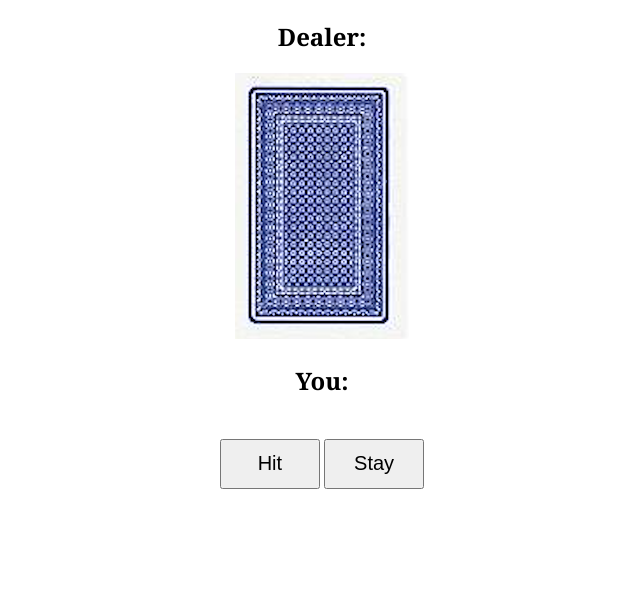
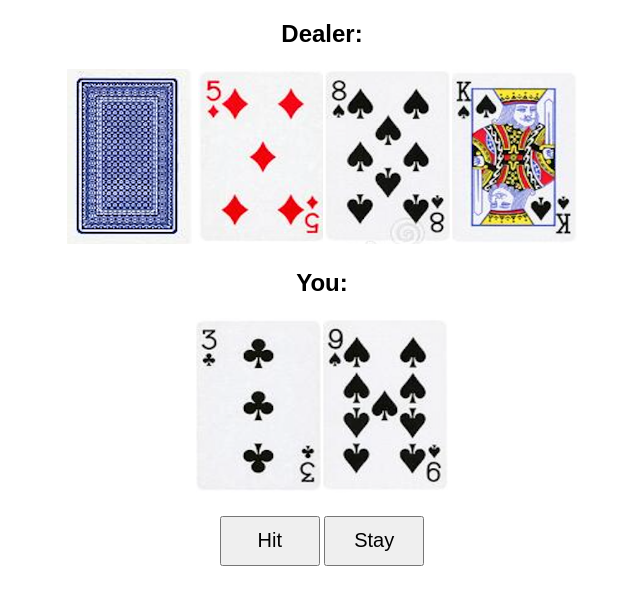
Before and after one commit to landoE324/BlackJack, a plain HTML site: page index.html in a window 1280 px wide. Shown: the whole page, without its empty margins (318-958 px from the left). Drawn offline with Linux system fonts and the light colour scheme.

Commit message:
fix error in html,work on js

```diff
--- a/index.html
+++ b/index.html
@@ -2,7 +2,6 @@
 <html lang="en">
 <head>
     <meta charset="UTF-8">
-    <meta http-equiv="X-UA-Compatible" content="IE=edge">
     <meta name="viewport" content="width=device-width, initial-scale=1.0">
     <title>Blackjack</title>
     <link rel="stylesheet" href="style.css">
@@ -10,8 +9,10 @@
 </head>
 <body>
     <h2>Dealer: <span id="dealer-sum"></span></h2>
-    <div id="dealer-cards"></div>
+    <div id="dealer-cards">
         <img id ="hidden" src="./cards/back.png">
+    </div>
+
     <h2>You: <span id="player-sum"></span></h2>
     <div id="player-cards"></div>
 
--- a/script.js
+++ b/script.js
@@ -0,0 +1,103 @@
+var dealerSum = 0;
+
+var playerSum = 0;
+
+var dealerAceCount = 0;
+var playerAceCount = 0;
+
+var hidden;
+var deck;
+
+var canHit = true; //allows player to draw while Sum is less than 21
+
+window.onload = function() {
+    buildDeck();
+    shuffleDeck();
+    startGame();
+}
+
+function buildDeck() {
+    let values = ["A","2","3","4","5","6","7","8","9","10","J","Q","K"]
+    let suites = ["C","D","H","S"];
+    deck = [];
+
+    for (var i = 0; i < suites.length; i++) {
+        for (var j = 0; j < values.length; j++) {
+            deck.push(values[j] + "-" + suites[i]);
+        }
+    }
+   // console.log(deck);
+}
+
+function shuffleDeck() {
+    for (var i = 0; i < deck.length; i++){
+        let j = Math.floor(Math.random() * deck.length); // (0-1) * 52 +> (0-51.9999)
+        let temp = deck[i];
+        deck[i] = deck[j];
+        deck[j] = temp;
+    }
+    console.log(deck);
+}
+
+function startGame() {
+    hidden = deck.pop();
+    dealerSum += getValue(hidden);
+    dealerAceCount += checkAce(hidden);
+    // console.log(hidden);
+  //  console.log(dealerSum);
+  while ( dealerSum < 17){
+    let cardImg = document.createElement("img");
+    let card = deck.pop();
+    cardImg.src = "./cards/" + card + ".png";
+    dealerSum += getValue(card);
+    dealerAceCount += checkAce(card);
+    document.getElementById("dealer-cards").append(cardImg);
+  }
+  console.log(dealerSum);
+
+
+  for (let i = 0; i < 2; i++) {
+    let cardImg = document.createElement("img");
+    let card = deck.pop();
+    cardImg.src = "./cards/" + card + ".png";
+    playerSum += getValue(card);
+    playerAceCount += checkAce(card);
+    document.getElementById("player-cards").append(cardImg);
+  }
+
+console.log(playerSum);
+document.getElementById("hit").addEventListener("click", hit);
+
+}
+
+function hit() {
+    if (!canHit) {
+        return;
+    }
+    let cardImg = document.createElement("img");
+    let card = deck.pop();
+    cardImg.src = "./cards/" + card + ".png";
+    playerSum += getValue(card);
+    playerAceCount += checkAce(card);
+    document.getElementById("player-cards").append(cardImg);
+}
+
+function  getValue(card) {
+    let data = card.split("-");
+    let value = data[0];
+
+    if (isNaN(value)) {
+        if (value == "A") {
+            return 11;
+        }
+        return 10;
+    }
+    return parseInt(value);
+}
+
+function checkAce(card) {
+    if (card[0] == "A") {
+        return 1;
+    }
+    return 0;
+}
--- a/style.css
+++ b/style.css
@@ -1,5 +1,5 @@
 body {
-    font-family: Cambria, Cochin, Georgia, Times, 'Times New Roman', serif;
+    font-family: Arial, Helvetica, sans-serif;
     text-align: center;
 }
 
```
